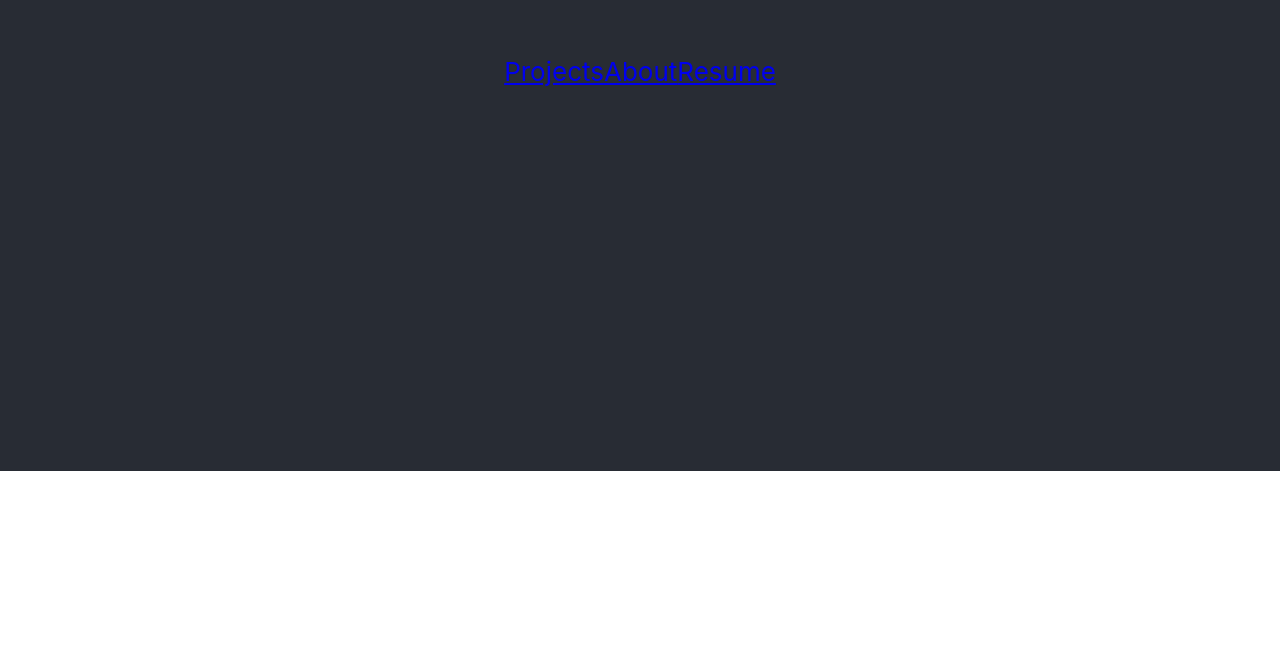
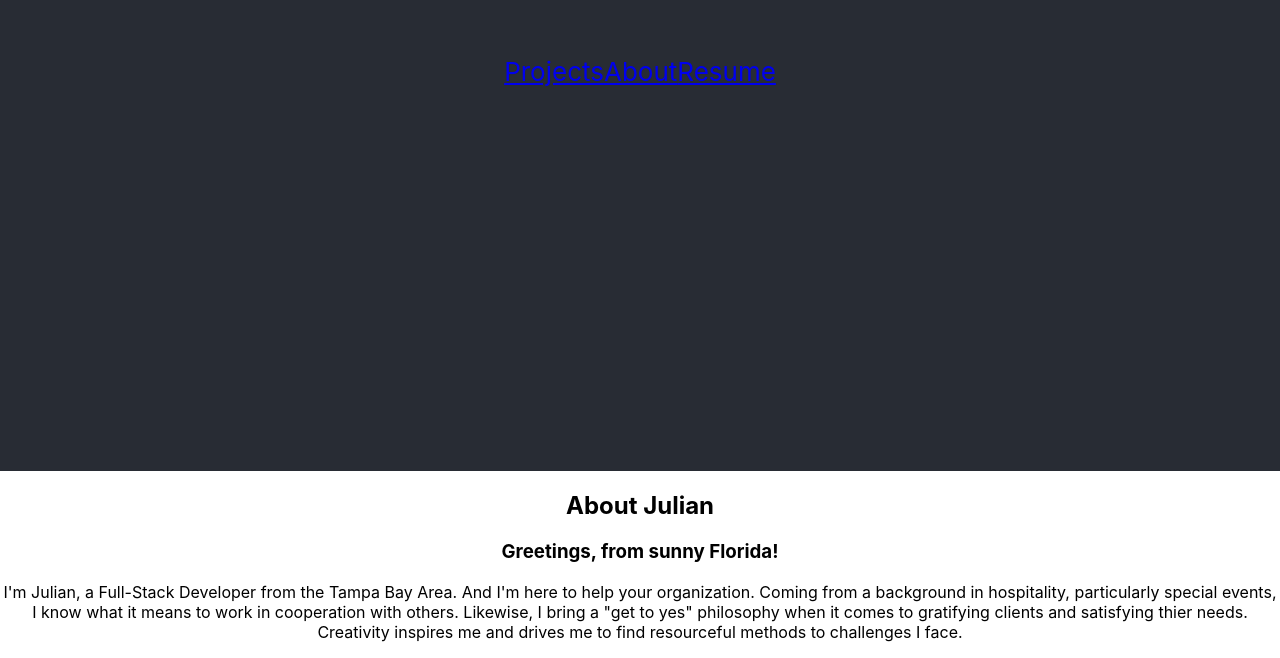
Before and after one commit to Job85/my-portfolio, a React (Create React App) app: page /about in a window 1280 px wide. Before the commit this address had no page. Shown: the part 329-987 px from the top of the page. Before the commit the page ends 800 px from the top, so only its background shows below. Built offline with nearby package versions, Linux system fonts and the light colour scheme.

Commit message:
created About page and added route path

```diff
--- a/src/App.js
+++ b/src/App.js
@@ -4,7 +4,7 @@ import logo from './logo.svg';
 import './App.css';
 import Nav from './components/Nav';
 import ProjectPage from './pages/ProjectPage'
-
+import About from './pages/About';
 
 function App() {
   return (
@@ -14,6 +14,7 @@ function App() {
       </header>
       <Routes>
         <Route path='/projects' element={<ProjectPage />} />
+        <Route path='/about' element={<About />} />
       </Routes>
     </div>
   );
--- /dev/null
+++ b/src/pages/About.js
@@ -0,0 +1,33 @@
+import React from "react";
+
+const About = () => {
+
+    return (
+        <div>
+            <section>
+                <h1>
+                    About Julian
+                </h1>
+            </section>
+            <section>
+                <div>
+                    <h3> Greetings, from sunny Florida!</h3>
+                </div>
+                <div>
+                    <p>
+                        I'm Julian, a Full-Stack Developer from the Tampa Bay Area. And I'm here to help your organization.
+                        Coming from a background in hospitality,
+                        particularly special events, I know what it means to work in cooperation with others. Likewise, I bring
+                        a
+                        "get to yes" philosophy when it comes to gratifying clients and satisfying thier needs. Creativity
+                        inspires
+                        me and drives me to find resourceful methods to challenges I face.
+                    </p>
+                </div>
+            </section>
+        </div>
+    )
+}
+
+
+export default About
```
